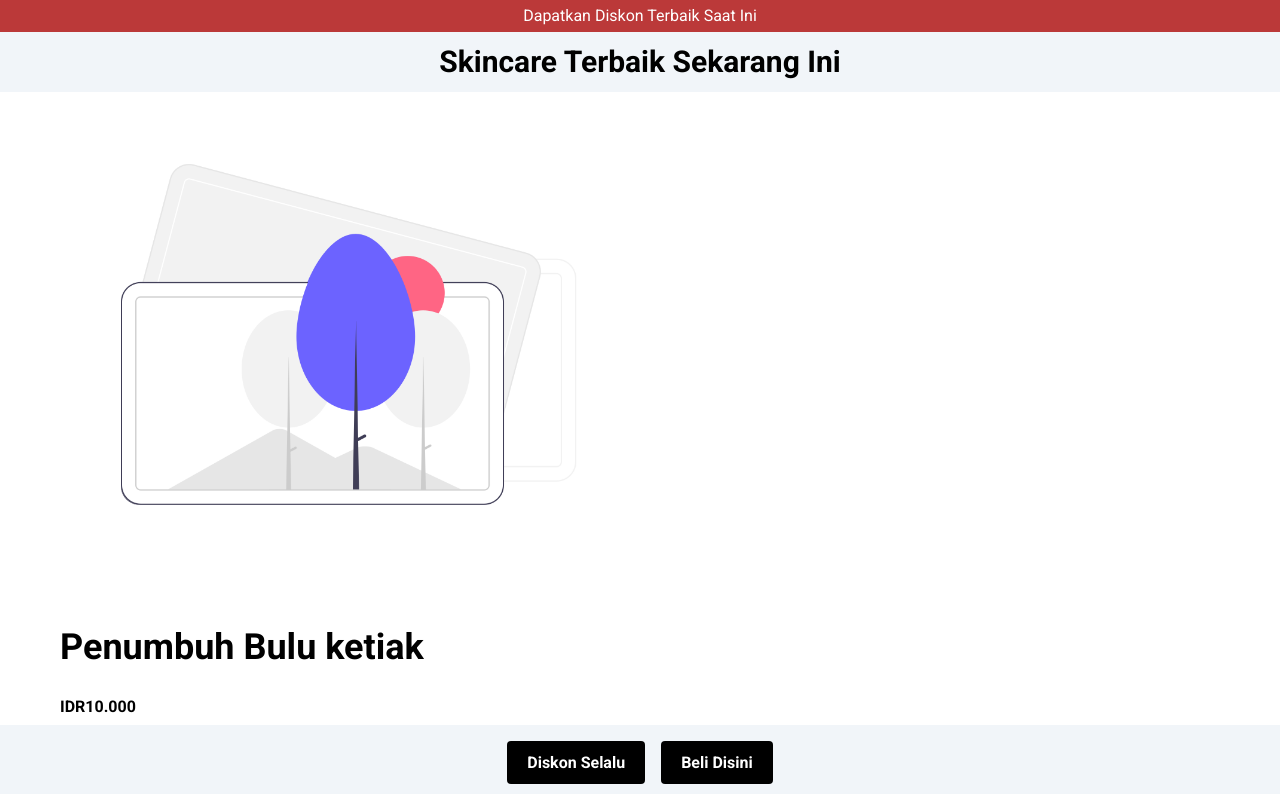
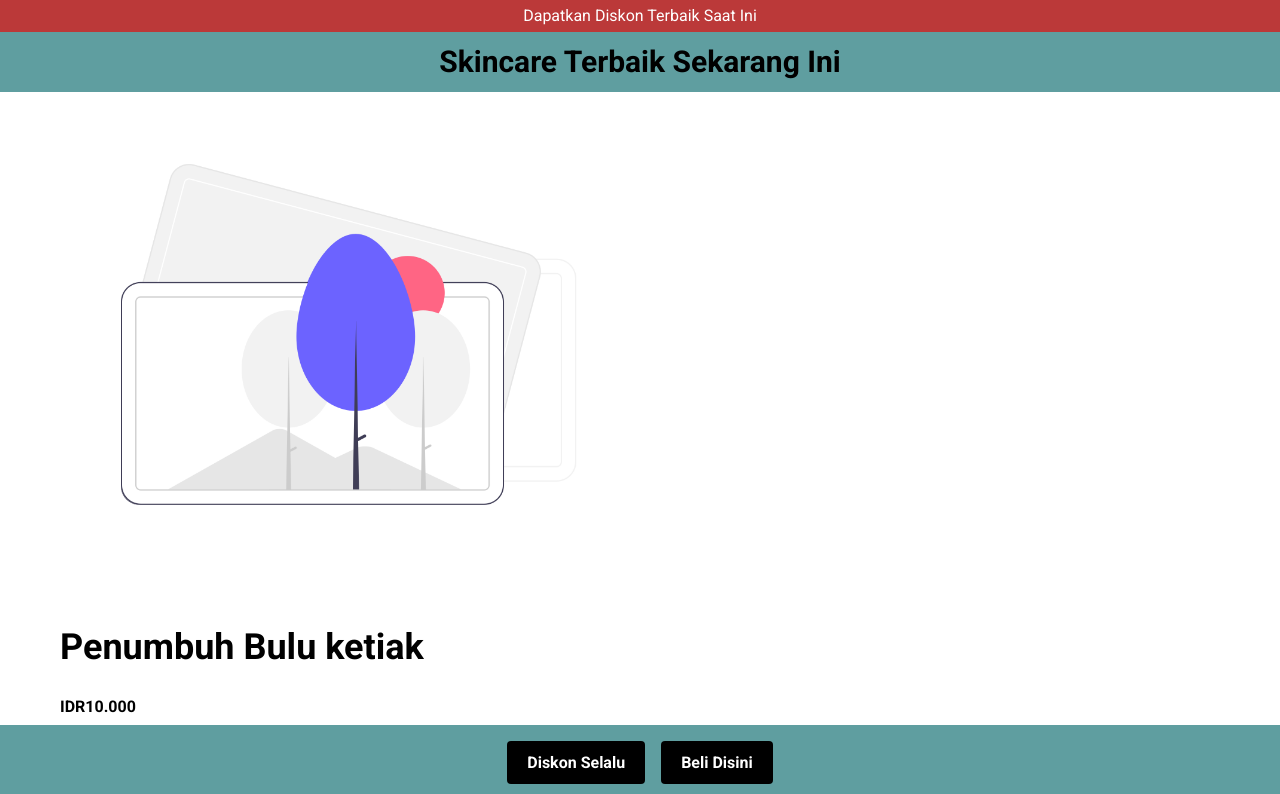
Before and after one commit to martinsuhendra/guntur-static-html, a website: page index.html in a window 1280 px wide. Shown: the top 794 px of the page. Drawn offline with Linux system fonts and the light colour scheme.

Commit message:
fix: bg colour

```diff
--- a/index.html
+++ b/index.html
@@ -97,7 +97,7 @@
                 </h4>
             </div>
             <h1 class="text-center text-3xl font-bold"
-                style="font-size: 1.875rem; font-weight: 700; margin: 0px; text-align: center; line-height: 2.25rem; padding-top: 12px; padding-bottom: 12px;">
+                style="font-size: 1.875rem; font-weight: 700; margin: 0px; text-align: center; line-height: 2.25rem; padding-top: 12px; padding-bottom: 12px; background-color: cadetblue;">
                 Skincare Terbaik Sekarang Ini
             </h1>
         </div>
@@ -218,7 +218,7 @@
         </div>
         <div id="footer"
             class="mt-12 flex flex-col justify-center md:flex-row md:justify-around items-center gap-4 py-4 bg-slate-100"
-            style="margin-top: 3rem; display: flex; flex-direction: row; align-items: center; justify-content: center; gap: 1rem; --tw-bg-opacity: 1; background-color: rgb(241 245 249 / var(--tw-bg-opacity)); padding-top: 1rem; padding-bottom: 1rem; position: sticky; bottom: 0; width: 100%;">
+            style="margin-top: 3rem; display: flex; flex-direction: row; align-items: center; justify-content: center; gap: 1rem; --tw-bg-opacity: 1; background-color: rgb(241 245 249 / var(--tw-bg-opacity)); padding-top: 1rem; padding-bottom: 1rem; position: sticky; bottom: 0; width: 100%; background-color: cadetblue;">
             <a href="url" style="color: white; text-decoration: none;">
                 <button
                     class="bg-[#000000] rounded text-white text-[12px] min-w-28 font-semibold no-underline text-center px-5 py-3 max-w-48"
```
